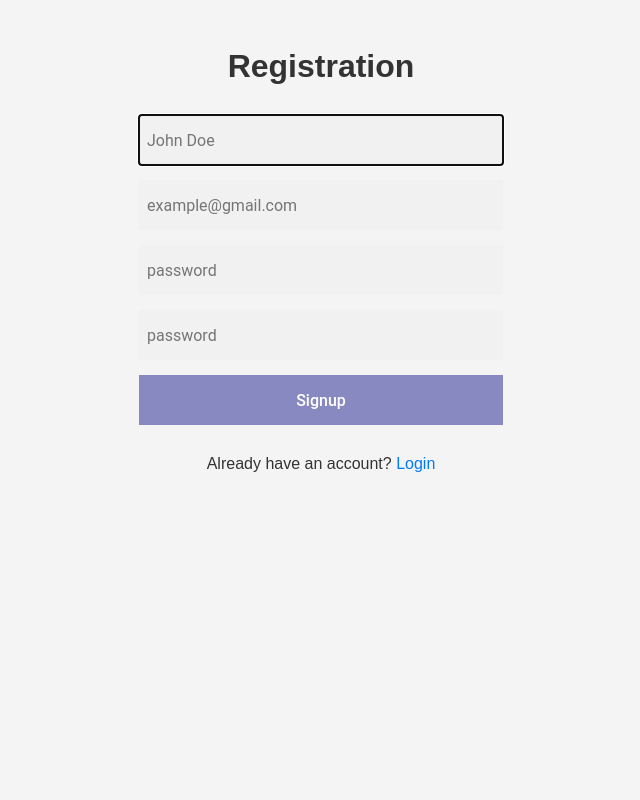
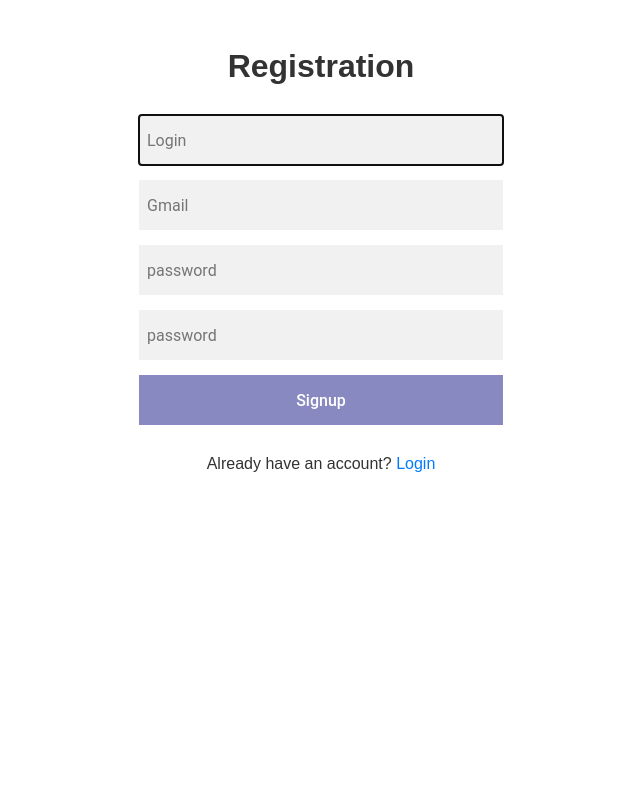
Before and after one commit to FilipsCalijs/Exam_Proj, a Django app: page /signup/ in a window 1280 px wide. Shown: the whole page, without its empty margins (319-959 px from the left). Run offline with Django 4.2, Linux system fonts and the light colour scheme.

Commit message:
fix bugs and add presentation

```diff
--- a/Password/manPassword/templates/edit_data.html
+++ b/Password/manPassword/templates/edit_data.html
@@ -1,7 +1,7 @@
 {% extends "user.html" %}
 
 {% block content %}
-    <h1>Edit Venue</h1>
+    <h1>Edit Password</h1>
 
     <form id="edit_form" action="" method=POST>
             {% csrf_token %}
--- a/Password/manPassword/templates/passInfo.html
+++ b/Password/manPassword/templates/passInfo.html
@@ -1,7 +1,7 @@
 {% extends "user.html" %}
 
 {% block content %}
-    <h1>Password Manager!</h1>
+    <h1>All Passwords</h1>
     <form method="GET" class="filter_cat" action="{% url 'manPassword:filter' %}">
         <label for="category">Filter by Category:</label>
         <input type="text" id="category" name="category">
--- a/Password/user/forms.py
+++ b/Password/user/forms.py
@@ -21,7 +21,7 @@ class SignUpForm(UserCreationForm):
             'name':'username',
             'id':'username',
             'type':'text',
-            'placeholder':'John Doe',
+            'placeholder':'Login',
             'maxlength': '16',
             'minlength': '6',
         })
@@ -32,7 +32,7 @@ class SignUpForm(UserCreationForm):
             'name':'email',
             'id':'email',
             'type':'email',
-            'placeholder':'example@gmail.com',
+            'placeholder':'Gmail',
         })
 
         self.fields['password1'].widget.attrs.update({
--- a/Password/user/templates/registration/signup.html
+++ b/Password/user/templates/registration/signup.html
@@ -2,7 +2,7 @@
     {% load static %}
     <link rel="stylesheet" href="{% static 'css/register.css' %}">
 </head>
-<body style="font-family: Arial, sans-serif; background-color: #f4f4f4; padding: 20px;">
+<body style="font-family: Arial, sans-serif; padding: 20px;">
 
     <h1 class="fi" style="color: #333; text-align: center; margin-top: 20px;">Registration</h1>
 
--- a/Password/user/templates/user.html
+++ b/Password/user/templates/user.html
@@ -22,7 +22,7 @@
         <!-- <a href="{% url 'user:json' %}">Json person</a> -->
         <!-- <a href="{% url 'manPassword:jsonPasswords' %}">Json passwords</a> -->
         <a href="{% url 'manPassword:createPass' %}">Create</a>
-        <a href="{% url 'manPassword:showpass' %}">Show</a>
+        <a href="{% url 'manPassword:showpass' %}">Passwords</a>
         <a href="{% url 'user:logout' %}">Log out</a>
       </div>
       <div class="sidebar-info">
```
Also changed, not shown: README.md, 1 other file.
